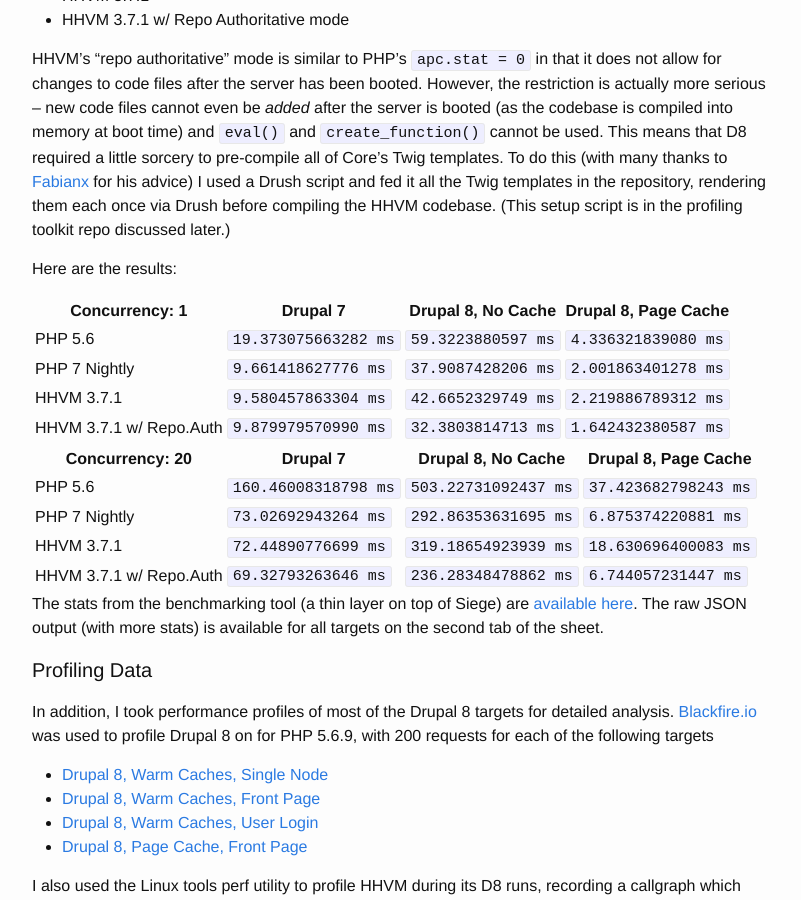
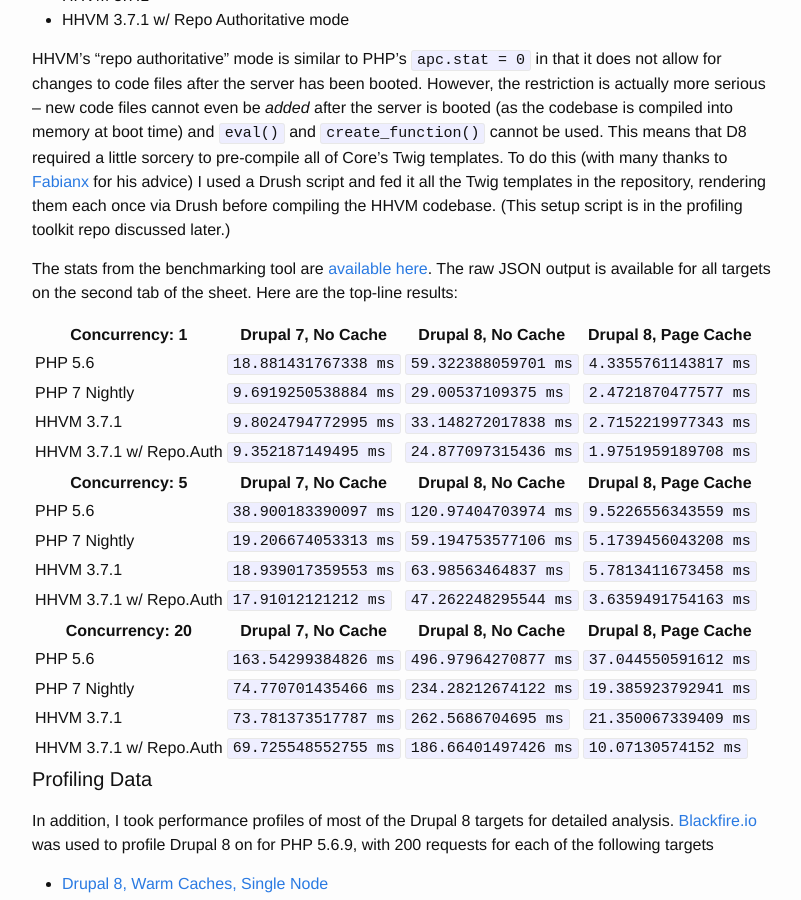
Before and after one commit to Kazanir/kazanir.github.io, a Jekyll site: the page built from profiling.md, in a window 1280 px wide and 900 px high, scrolled down 767 px. Shown: the whole window, without its empty margins (238-1039 px from the left). Built offline with Jekyll 4.4.1, drawn with Linux system fonts in a browser that asks for light colours.

Commit message:
Updated stat charts

```diff
--- a/profiling.md
+++ b/profiling.md
@@ -21,24 +21,28 @@ Each target was tested with a concurrency of 1, 5 and 20 on the following 4 PHP
 
 HHVM's "repo authoritative" mode is similar to PHP's `apc.stat = 0` in that it does not allow for changes to code files after the server has been booted. However, the restriction is actually more serious -- new code files cannot even be *added* after the server is booted (as the codebase is compiled into memory at boot time) and `eval()` and `create_function()` cannot be used. This means that D8 required a little sorcery to pre-compile all of Core's Twig templates. To do this (with many thanks to [Fabianx](https://www.drupal.org/u/fabianx) for his advice) I used a Drush script and fed it all the Twig templates in the repository, rendering them each once via Drush before compiling the HHVM codebase. (This setup script is in the profiling toolkit repo discussed later.)
 
-Here are the results:
+The stats from the benchmarking tool are [available here](http://tiny.cc/d8perfstats). The raw JSON output is available for all targets on the second tab of the sheet. Here are the top-line results:
 
-| Concurrency: 1          | Drupal 7             | Drupal 8, No Cache   | Drupal 8, Page Cache |
-|-------------------------|----------------------|----------------------|----------------------|
-| PHP 5.6                 | `19.373075663282 ms` |  `59.3223880597 ms`  | `4.336321839080 ms`  |
-| PHP 7 Nightly           |  `9.661418627776 ms` |  `37.9087428206 ms`  | `2.001863401278 ms`  |
-| HHVM 3.7.1              |  `9.580457863304 ms` |  `42.6652329749 ms`  | `2.219886789312 ms`  |
-| HHVM 3.7.1 w/ Repo.Auth |  `9.879979570990 ms` |  `32.3803814713 ms`  | `1.642432380587 ms`  |
+| Concurrency: 1          	| Drupal 7, No Cache   	| Drupal 8, No Cache   	| Drupal 8, Page Cache 	|
+|-------------------------	|----------------------	|----------------------	|----------------------	|
+| PHP 5.6                 	| `18.881431767338 ms` 	| `59.322388059701 ms` 	| `4.3355761143817 ms` 	|
+| PHP 7 Nightly           	| `9.6919250538884 ms` 	| `29.00537109375 ms`  	| `2.4721870477577 ms` 	|
+| HHVM 3.7.1              	| `9.8024794772995 ms` 	| `33.148272017838 ms` 	| `2.7152219977343 ms` 	|
+| HHVM 3.7.1 w/ Repo.Auth 	| `9.352187149495 ms`  	| `24.877097315436 ms` 	| `1.9751959189708 ms` 	|
 
-| Concurrency: 20         | Drupal 7             | Drupal 8, No Cache   | Drupal 8, Page Cache |
-|-------------------------|----------------------|----------------------|----------------------|
-| PHP 5.6                 | `160.46008318798 ms` | `503.22731092437 ms` | `37.423682798243 ms` |
-| PHP 7 Nightly           |  `73.02692943264 ms` | `292.86353631695 ms` |  `6.875374220881 ms` |
-| HHVM 3.7.1              |  `72.44890776699 ms` | `319.18654923939 ms` | `18.630696400083 ms` |
-| HHVM 3.7.1 w/ Repo.Auth |  `69.32793263646 ms` | `236.28348478862 ms` |  `6.744057231447 ms` |
+| Concurrency: 5          	| Drupal 7, No Cache   	| Drupal 8, No Cache   	| Drupal 8, Page Cache 	|
+|-------------------------	|----------------------	|----------------------	|----------------------	|
+| PHP 5.6                 	| `38.900183390097 ms` 	| `120.97404703974 ms` 	| `9.5226556343559 ms` 	|
+| PHP 7 Nightly           	| `19.206674053313 ms` 	| `59.194753577106 ms` 	| `5.1739456043208 ms` 	|
+| HHVM 3.7.1              	| `18.939017359553 ms` 	| `63.98563464837 ms`  	| `5.7813411673458 ms` 	|
+| HHVM 3.7.1 w/ Repo.Auth 	| `17.91012121212 ms`  	| `47.262248295544 ms` 	| `3.6359491754163 ms` 	|
 
-
-The stats from the benchmarking tool (a thin layer on top of Siege) are [available here](http://tiny.cc/d8perfstats). The raw JSON output (with more stats) is available for all targets on the second tab of the sheet.
+| Concurrency: 20         	| Drupal 7, No Cache   	| Drupal 8, No Cache   	| Drupal 8, Page Cache 	|
+|-------------------------	|----------------------	|----------------------	|----------------------	|
+| PHP 5.6                 	| `163.54299384826 ms` 	| `496.97964270877 ms` 	| `37.044550591612 ms` 	|
+| PHP 7 Nightly           	| `74.770701435466 ms` 	| `234.28212674122 ms` 	| `19.385923792941 ms` 	|
+| HHVM 3.7.1              	| `73.781373517787 ms` 	| `262.5686704695 ms`  	| `21.350067339409 ms` 	|
+| HHVM 3.7.1 w/ Repo.Auth 	| `69.725548552755 ms` 	| `186.66401497426 ms` 	| `10.07130574152 ms`  	|
 
 #### Profiling Data ####
 
```
